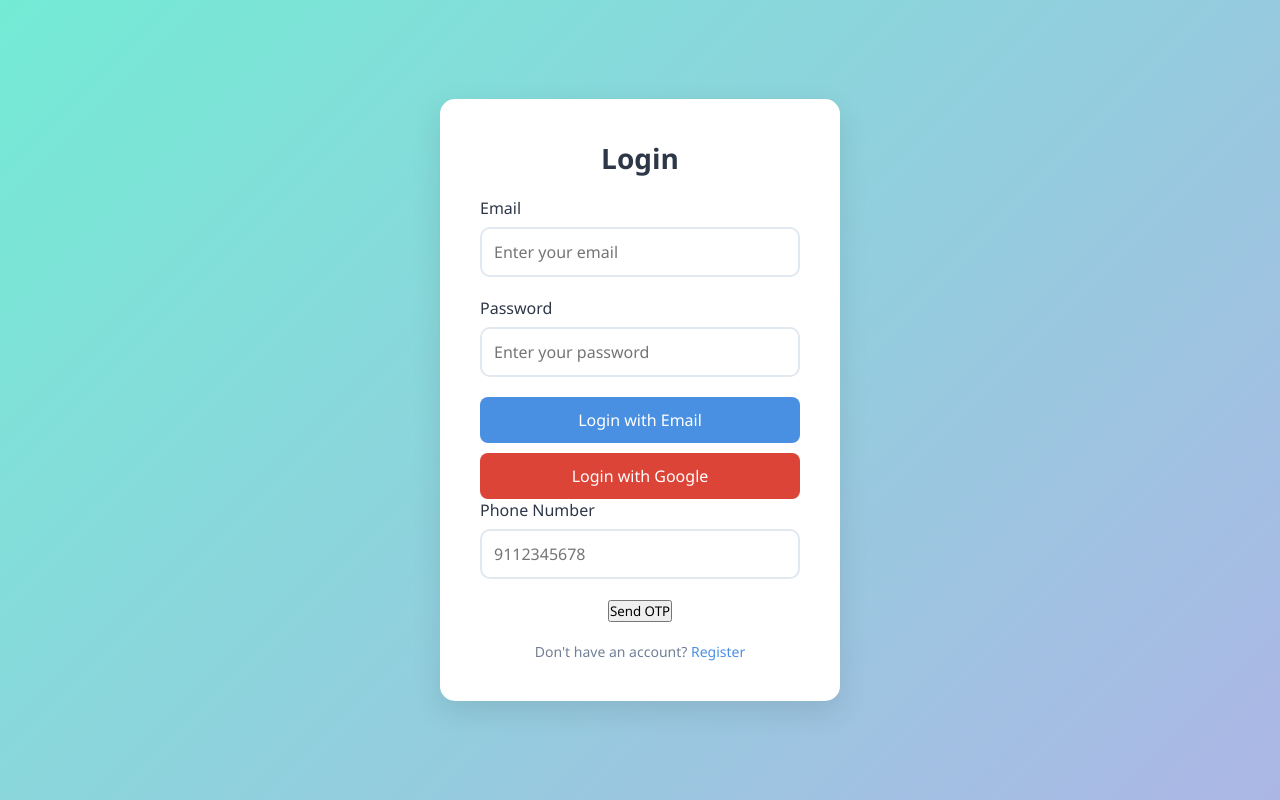
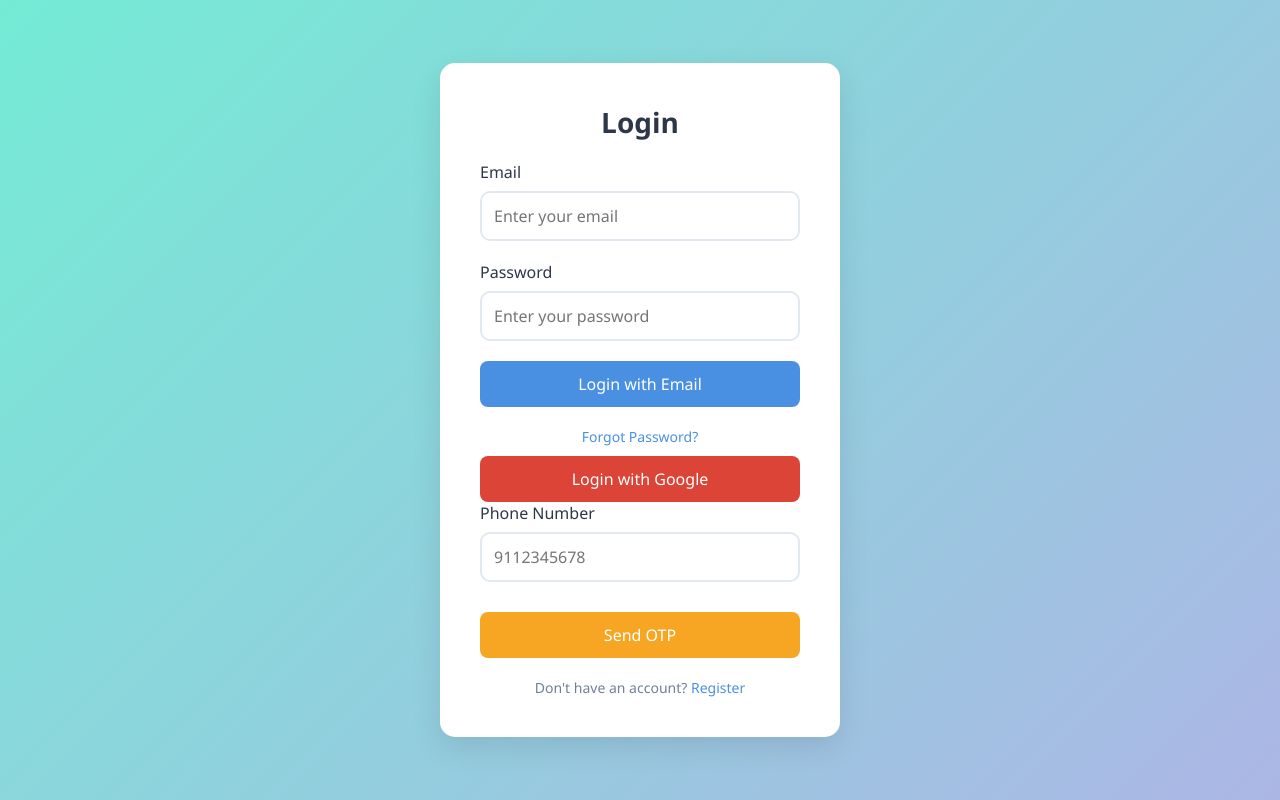
Before and after one commit to Kumar-vishal00021/Exam-system, a React (Create React App) app: page /login in a window 1280 px wide. Built offline with nearby package versions, Linux system fonts and the light colour scheme; no server answers.

Commit message:
Forgate Password Functionality

```diff
--- a/src/components/Auth/Auth.css
+++ b/src/components/Auth/Auth.css
@@ -85,8 +85,32 @@
   transform: scale(1.02);
 }
 
+.phone-button {
+  width: 100%;
+  padding: 12px;
+  font-size: 16px;
+  color: white;
+  background: #f6a623;
+  border: none;
+  border-radius: 8px;
+  margin-top: 10px;
+  cursor: pointer;
+  transition: transform 0.2s, background 0.3s;
+}
+
+.phone-button:hover {
+  background: #e69500;
+  transform: scale(1.02);
+}
+
 .error {
   color: #e53e3e;
+  margin-top: 10px;
+  font-size: 14px;
+}
+
+.success {
+  color: #38a169;
   margin-top: 10px;
   font-size: 14px;
 }
@@ -97,12 +121,17 @@
   color: #718096;
 }
 
-.auth-link a {
+.auth-link a, .link-button {
   color: #4a90e2;
   text-decoration: none;
+  background: none;
+  border: none;
+  cursor: pointer;
+  padding: 0;
+  font: inherit;
 }
 
-.auth-link a:hover {
+.auth-link a:hover, .link-button:hover {
   text-decoration: underline;
 }
 
--- a/src/components/Auth/Login.jsx
+++ b/src/components/Auth/Login.jsx
@@ -1,7 +1,7 @@
 import { useState } from 'react';
 import { Link, useNavigate } from 'react-router-dom';
 import { auth, googleProvider } from '../../firebase/firebaseConfig';
-import { signInWithEmailAndPassword, signInWithPopup, signInWithPhoneNumber, RecaptchaVerifier } from 'firebase/auth';
+import { signInWithEmailAndPassword, signInWithPopup, signInWithPhoneNumber, RecaptchaVerifier, sendPasswordResetEmail } from 'firebase/auth';
 import { doc, setDoc } from 'firebase/firestore';
 import { db } from '../../firebase/firebaseConfig';
 import './Auth.css';
@@ -13,6 +13,8 @@ export default function Login() {
   const [otp, setOtp] = useState('');
   const [verificationId, setVerificationId] = useState('');
   const [error, setError] = useState('');
+  const [successMessage, setSuccessMessage] = useState('');
+  const [showForgotPassword, setShowForgotPassword] = useState(false);
   const navigate = useNavigate();
 
   const handleEmailLogin = async (e) => {
@@ -92,21 +94,82 @@ export default function Login() {
     }
   };
 
+  const handleForgotPassword = async (e) => {
+    e.preventDefault();
+    if (!email) {
+      setError('Please enter your email address to reset your password.');
+      return;
+    }
+    try {
+      await sendPasswordResetEmail(auth, email);
+      setSuccessMessage('Password reset email sent! Please check your inbox.');
+      setError('');
+      setShowForgotPassword(false);
+    } catch (err) {
+      setError(err.message);
+      setSuccessMessage('');
+    }
+  };
+
   return (
     <div className="auth-container">
       <div className="auth-card">
         <h2>Login</h2>
 
-        <form onSubmit={handleEmailLogin}>
+        <form onSubmit={showForgotPassword ? handleForgotPassword : handleEmailLogin}>
           <div className="form-group">
             <label>Email</label>
-            <input type="email" value={email} onChange={(e) => setEmail(e.target.value)} placeholder="Enter your email" required />
+            <input
+              type="email"
+              value={email}
+              onChange={(e) => setEmail(e.target.value)}
+              placeholder="Enter your email"
+              required
+            />
           </div>
-          <div className="form-group">
-            <label>Password</label>
-            <input type="password" value={password} onChange={(e) => setPassword(e.target.value)} placeholder="Enter your password" required />
-          </div>
-          <button type="submit" className="auth-button">Login with Email</button>
+          {!showForgotPassword && (
+            <div className="form-group">
+              <label>Password</label>
+              <input
+                type="password"
+                value={password}
+                onChange={(e) => setPassword(e.target.value)}
+                placeholder="Enter your password"
+                required
+              />
+            </div>
+          )}
+          {showForgotPassword ? (
+            <>
+              <button type="submit" className="auth-button">Send Reset Email</button>
+              <p className="auth-link">
+                <button
+                  type="button"
+                  className="link-button"
+                  onClick={() => setShowForgotPassword(false)}
+                >
+                  Back to Login
+                </button>
+              </p>
+            </>
+          ) : (
+            <>
+              <button type="submit" className="auth-button">Login with Email</button>
+              <p className="auth-link">
+                <button
+                  type="button"
+                  className="link-button"
+                  onClick={() => {
+                    setShowForgotPassword(true);
+                    setError('');
+                    setSuccessMessage('');
+                  }}
+                >
+                  Forgot Password?
+                </button>
+              </p>
+            </>
+          )}
         </form>
 
         <button onClick={handleGoogleLogin} className="google-button">Login with Google</button>
@@ -142,6 +205,7 @@ export default function Login() {
         <div id="recaptcha-container"></div>
 
         {error && <p className="error">{error}</p>}
+        {successMessage && <p className="success">{successMessage}</p>}
         <p className="auth-link">
           Don't have an account? <Link to="/register">Register</Link>
         </p>
```
